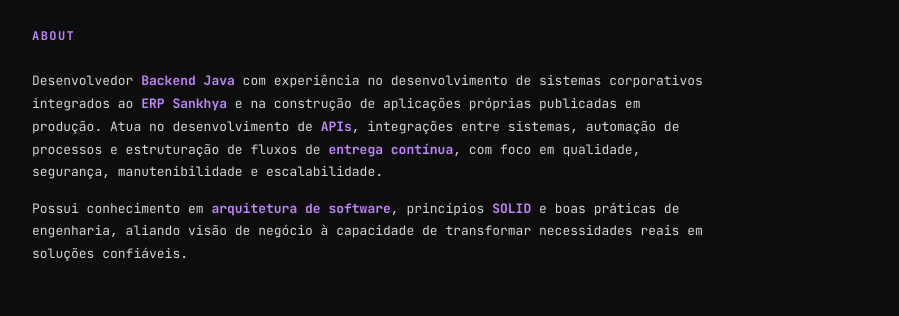
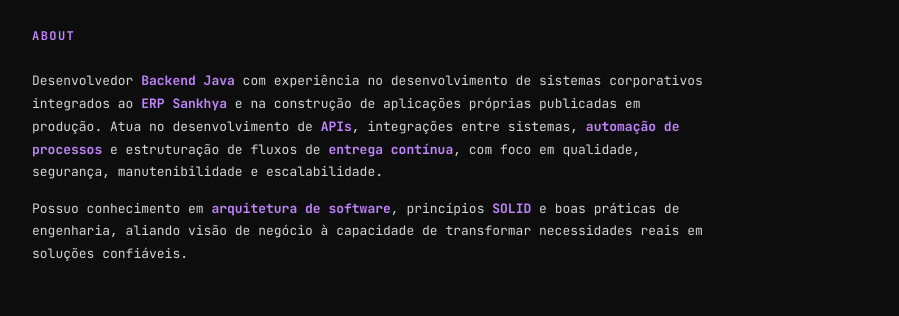
Before and after one commit to devdiogin/Portfolio, a React (Vite) app: page / in a window 1280 px wide. Shown: the part 311-627 px from the top of the page, without its empty margins (190-1089 px from the left). Built offline with nearby package versions, Linux system fonts and the light colour scheme.

Commit message:
fix: update about

```diff
--- a/src/components/About.jsx
+++ b/src/components/About.jsx
@@ -8,14 +8,15 @@ export function About() {
           no desenvolvimento de sistemas corporativos integrados ao{' '}
           <span className="about-highlight">ERP Sankhya</span> e na construção de aplicações
           próprias publicadas em produção. Atua no desenvolvimento de{' '}
-          <span className="about-highlight">APIs</span>, integrações entre sistemas, automação
-          de processos e estruturação de fluxos de{' '}
-          <span className="about-highlight">entrega contínua</span>, com foco em qualidade,
-          segurança, manutenibilidade e escalabilidade.
+          <span className="about-highlight">APIs</span>, integrações entre sistemas,{' '}
+          <span className="about-highlight">automação de processos</span> e estruturação de
+          fluxos de <span className="about-highlight">entrega contínua</span>, com foco em
+          qualidade, segurança, manutenibilidade e escalabilidade.
         </p>
         <p>
-          Possui conhecimento em <span className="about-highlight">arquitetura de software</span>,
-          princípios <span className="about-highlight">SOLID</span> e boas práticas de engenharia,
+          Possuo conhecimento em{' '}
+          <span className="about-highlight">arquitetura de software</span>, princípios{' '}
+          <span className="about-highlight">SOLID</span> e boas práticas de engenharia,
           aliando visão de negócio à capacidade de transformar necessidades reais em soluções
           confiáveis.
         </p>
```
